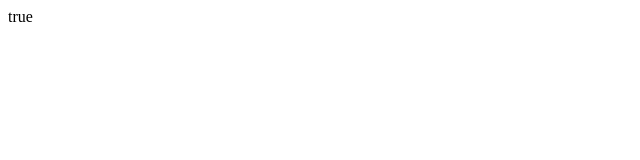
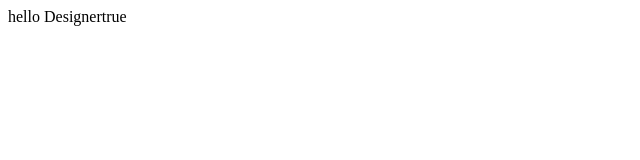
Before and after one commit to naeem888/html-javaScriptHw, a plain HTML site: page index.html in a window 1280 px wide. Shown: the whole page, without its empty margins (0-640 px from the left). Drawn offline with Linux system fonts and the light colour scheme.

Commit message:
updatea first line

```diff
--- a/index.html
+++ b/index.html
@@ -8,9 +8,8 @@
 <body>
 
 <script>
-
 //*********First html Java script******
-    // document.write("hello Designer");
+    document.write("hello Designer");
 
     // document.write("<br/>")
     // document.write("hello Developer");
```
